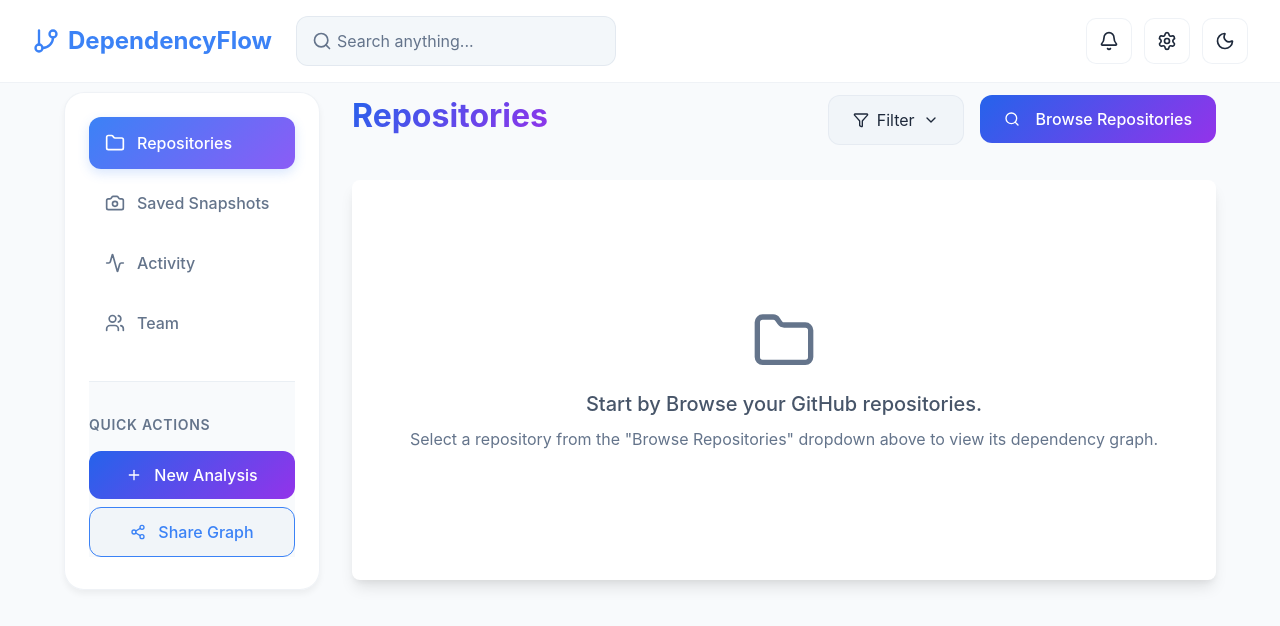
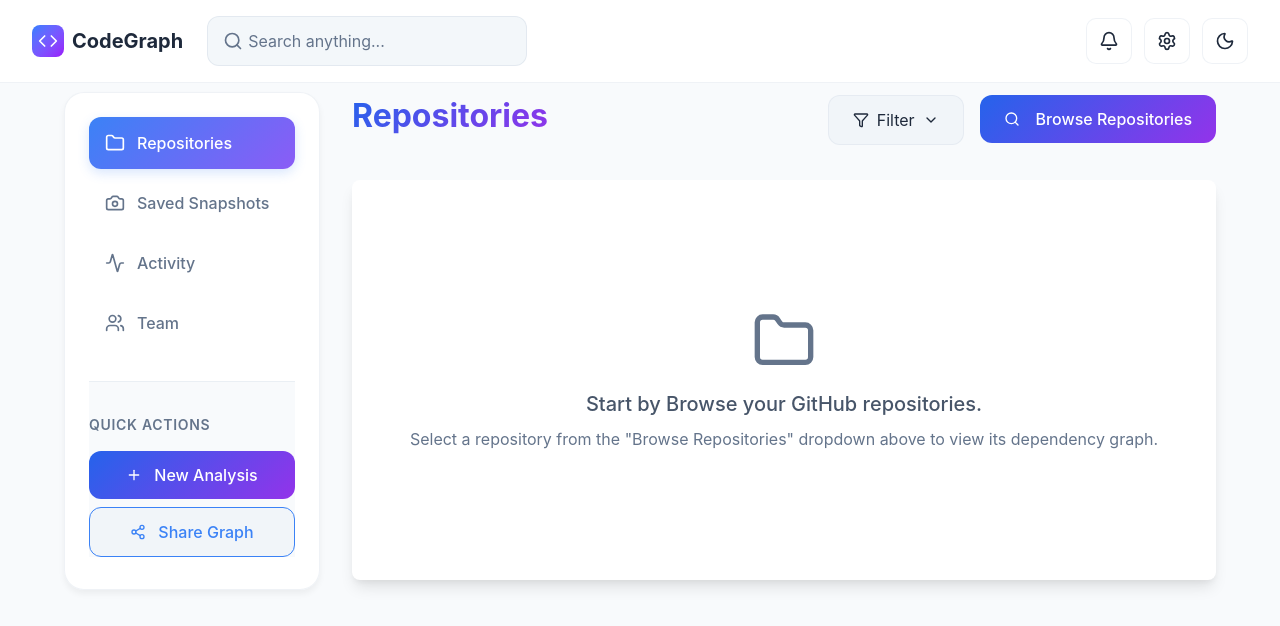
Before and after one commit to 22Yash/CodeGraph, a React (Vite) app in the folder frontend/: page /dashboard in a window 1280 px wide. Shown: the top 626 px of the page. Built offline with nearby package versions, Linux system fonts and the light colour scheme.

Commit message:
`Update favicon, title, and navbar logo in frontend`

```diff
--- a/frontend/index.html
+++ b/frontend/index.html
@@ -2,9 +2,9 @@
 <html lang="en">
   <head>
     <meta charset="UTF-8" />
-    <link rel="icon" type="image/svg+xml" href="/vite.svg" />
+    <link rel="icon" type="image/svg+xml" href="/favicon.png" />
     <meta name="viewport" content="width=device-width, initial-scale=1.0" />
-    <title>CodeGraph</title>
+    <title>| CodeGraph</title>
   </head>
   <body>
     <div id="root"></div>
--- a/frontend/src/components/DashboardNavbar.jsx
+++ b/frontend/src/components/DashboardNavbar.jsx
@@ -1,5 +1,5 @@
 import React from 'react';
-import { Search, Bell, Settings, Sun, Moon, GitBranch } from 'lucide-react'; // Make sure to import Sun and Moon
+import { Search, Bell, Settings, Sun, Moon,Code ,GitBranch } from 'lucide-react'; // Make sure to import Sun and Moon
 // import userAvatar from '../assets/user.png'; // Assuming you have a default user avatar image
 
 const DashboardNavbar = ({ theme, toggleTheme }) => {
@@ -7,9 +7,11 @@ const DashboardNavbar = ({ theme, toggleTheme }) => {
     <header className="header">
       <div className="header-content">
         <div className="logo-section">
-          <div className="logo">
-            <GitBranch /> {/* Using GitBranch for logo as per previous context */}
-            <span>DependencyFlow</span>
+        <div className="flex items-center space-x-2">
+            <div className="w-8 h-8 bg-gradient-to-br from-blue-500 to-purple-600 rounded-lg flex items-center justify-center transform transition-all duration-300 hover:scale-110 hover:rotate-12">
+              <Code className="w-5 h-5 text-white" />
+            </div>
+            <span className="text-xl font-bold transition-colors duration-300 hover:text-blue-500">CodeGraph</span>
           </div>
           <div className="search-container">
             <Search className="search-icon" />
```
Also changed, not shown: frontend/public/favicon.png (added).
